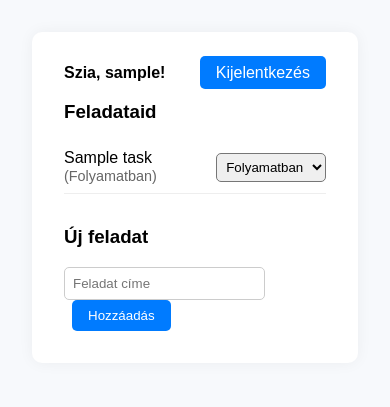
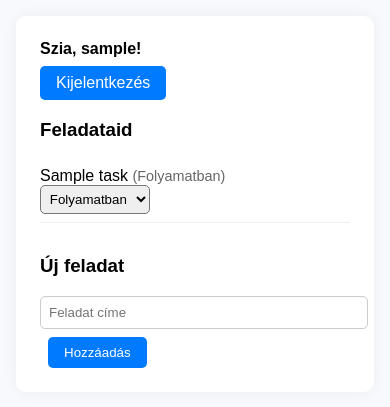
Before and after one commit to Marcus00004/feladatkezelo, a Flask app: page / in a window 390 px wide. Shown: the top 407 px of the page. Run offline with Flask 3, Linux system fonts and the light colour scheme; a user stored in the database is signed in; tables that the repository leaves empty hold one stand-in row (values such as "Sample post").

Commit message:
Mobilbarát index oldal - gombok optimalizálása

```diff
--- a/templates/index.html
+++ b/templates/index.html
@@ -9,13 +9,13 @@
             font-family: sans-serif;
             background-color: #f7f9fc;
             margin: 0;
-            padding: 2rem;
+            padding: 1rem;
         }
         .container {
             max-width: 800px;
             margin: auto;
             background: white;
-            padding: 2rem;
+            padding: 1.5rem;
             border-radius: 10px;
             box-shadow: 0 0 15px rgba(0,0,0,0.05);
         }
@@ -25,9 +25,11 @@
         }
         .top-bar {
             display: flex;
+            flex-wrap: wrap;
             justify-content: space-between;
             align-items: center;
             margin-bottom: 1rem;
+            gap: 0.5rem;
         }
         .top-bar a {
             text-decoration: none;
@@ -35,6 +37,7 @@
             background-color: #007bff;
             padding: 0.5rem 1rem;
             border-radius: 5px;
+            display: inline-block;
         }
         .top-bar a:hover {
             background-color: #0056b3;
@@ -82,6 +85,21 @@
             font-size: 0.9rem;
             color: #666;
         }
+
+        @media (max-width: 768px) {
+            .top-bar {
+                flex-direction: column;
+                align-items: stretch;
+            }
+            input[type="text"] {
+                width: 100%;
+                margin-bottom: 0.5rem;
+            }
+            .task-list li {
+                flex-direction: column;
+                align-items: flex-start;
+            }
+        }
     </style>
 </head>
 <body>
```
